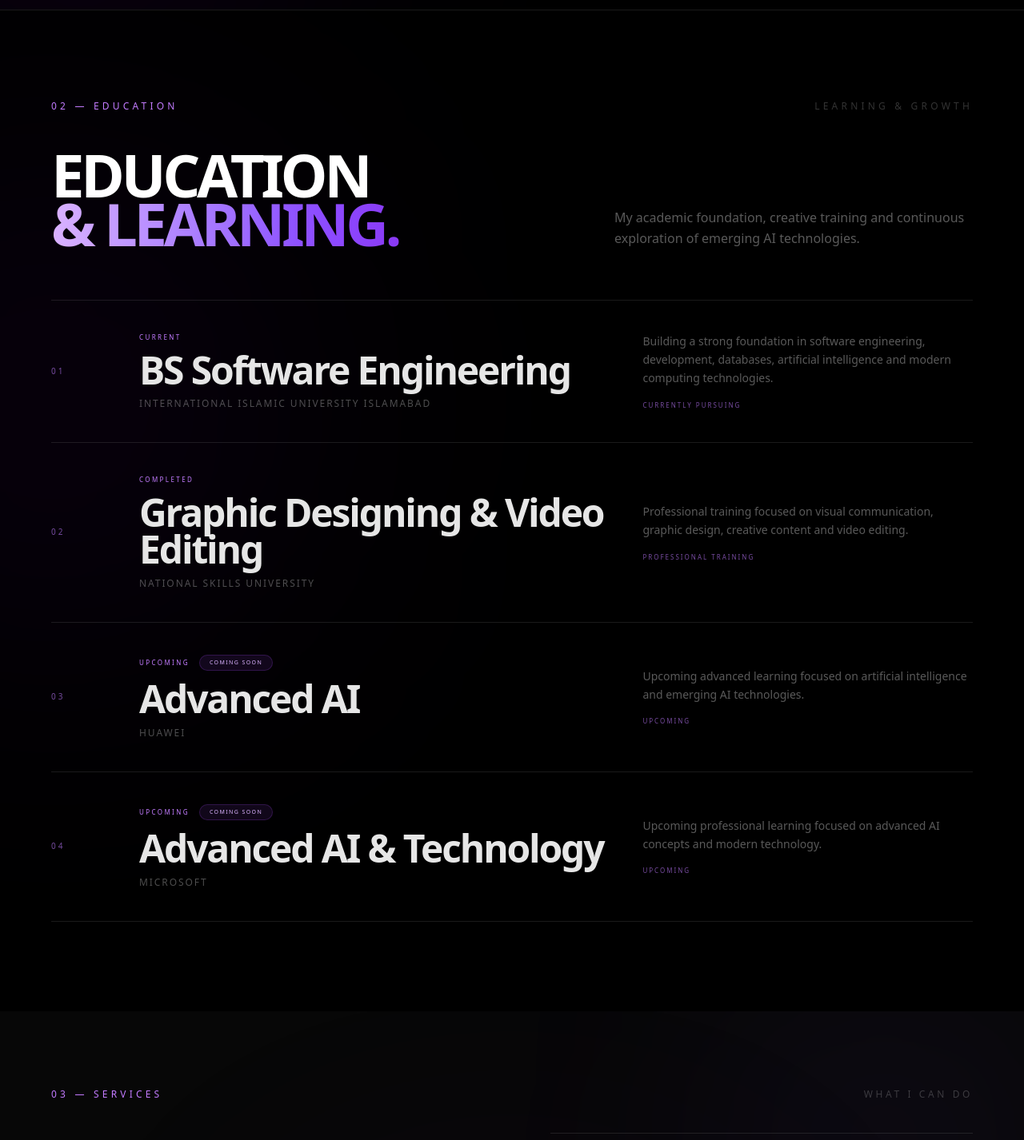
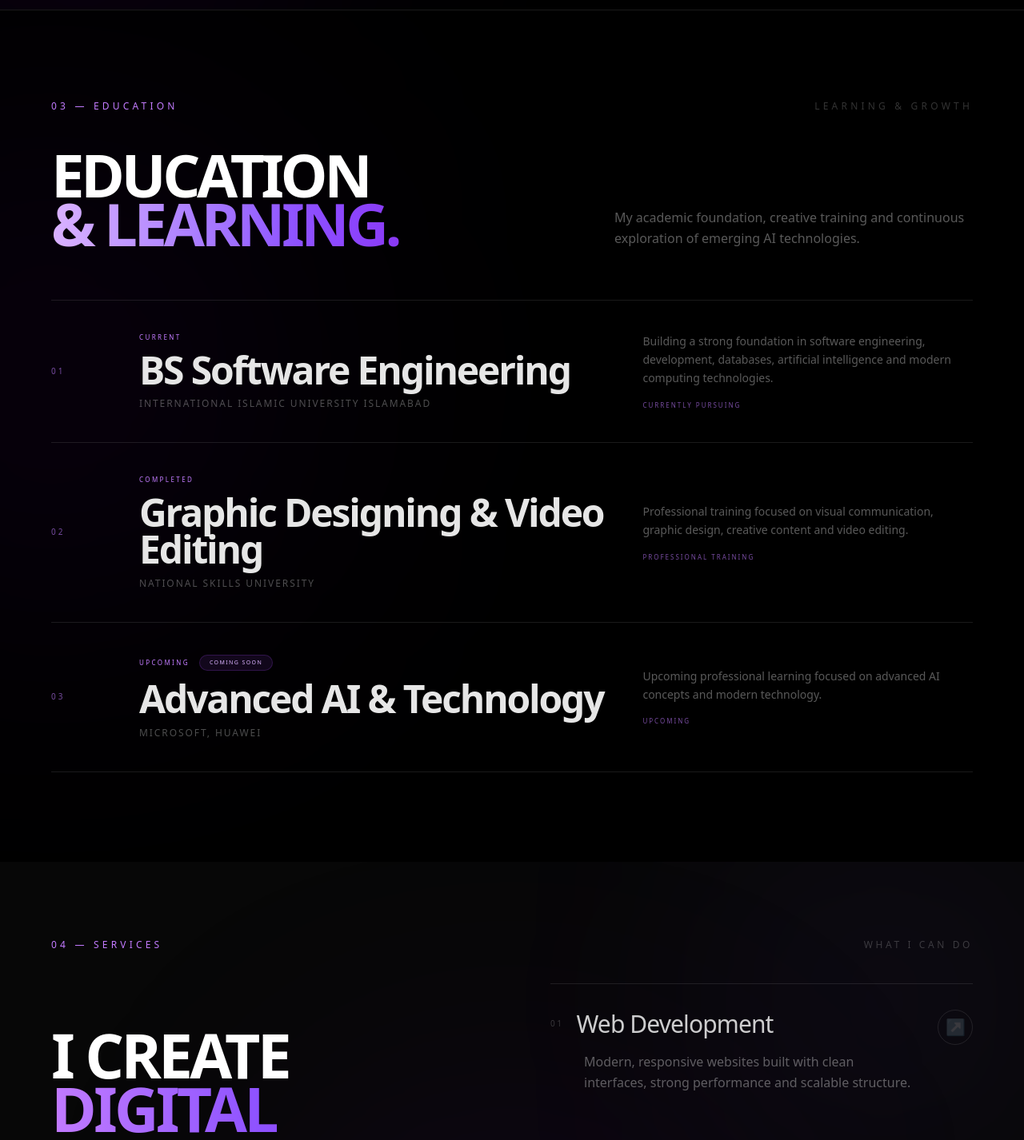
Before and after one commit to Tayyabasadaqat/Tayyaba_Sadaqat_Portfolio, a Next.js app: page / in a window 1280 px wide. Shown: the part 1780-3206 px from the top of the page at 80% size. Built offline with nearby package versions, Linux system fonts and the light colour scheme.

Commit message:
numbering and email set up

```diff
--- a/components/sections/Contact.jsx
+++ b/components/sections/Contact.jsx
@@ -39,9 +39,13 @@ ${formData.message}
 
     const body = buildMessage();
 
-    window.location.href = `mailto:arishtayb818@gmail.com?subject=${encodeURIComponent(
-      subject
-    )}&body=${encodeURIComponent(body)}`;
+    const gmailUrl =
+      `https://mail.google.com/mail/?view=cm&fs=1` +
+      `&to=${encodeURIComponent("arishtayb818@gmail.com")}` +
+      `&su=${encodeURIComponent(subject)}` +
+      `&body=${encodeURIComponent(body)}`;
+
+    window.open(gmailUrl, "_blank", "noopener,noreferrer");
   };
 
   const handleWhatsApp = () => {
@@ -49,10 +53,11 @@ ${formData.message}
 
     const phoneNumber = "923195679214";
 
-    window.open(
-      `https://wa.me/${phoneNumber}?text=${encodeURIComponent(body)}`,
-      "_blank"
-    );
+    const whatsappUrl = `https://wa.me/${phoneNumber}?text=${encodeURIComponent(
+      body
+    )}`;
+
+    window.open(whatsappUrl, "_blank", "noopener,noreferrer");
   };
 
   return (
@@ -120,7 +125,7 @@ ${formData.message}
           "
         >
           <span className="text-purple-400">
-            08 — Contact
+            09 — Contact
           </span>
 
           <span className="hidden text-white/20 sm:block">
@@ -246,13 +251,15 @@ ${formData.message}
                 text-white/35
               "
             >
-              Fill in the form and send it through email or WhatsApp.
+              Fill in the form and send it through Gmail or WhatsApp.
             </p>
 
             {/* Quick links */}
             <div className="mt-10 border-t border-white/10">
               <a
-                href="mailto:arishtayb818@gmail.com"
+                href="https://mail.google.com/mail/?view=cm&fs=1&to=arishtayb818%40gmail.com"
+                target="_blank"
+                rel="noreferrer"
                 className="
                   group
                   flex
@@ -575,7 +582,7 @@ ${formData.message}
                   hover:bg-purple-500
                 "
               >
-                Send Email
+                Open Gmail
 
                 <span
                   className="
@@ -639,7 +646,7 @@ ${formData.message}
                 text-white/20
               "
             >
-              Choose email or WhatsApp after filling the form.
+              Fill in the form, then choose Gmail or WhatsApp.
             </p>
           </motion.form>
         </div>
--- a/components/sections/CreativeWork.jsx
+++ b/components/sections/CreativeWork.jsx
@@ -84,7 +84,7 @@ export default function CreativeWork() {
                 sm:text-xs
               "
             >
-              07 — Creative Work
+              08 — Creative Work
             </p>
 
             <p
--- a/components/sections/Education.jsx
+++ b/components/sections/Education.jsx
@@ -21,20 +21,12 @@ const education = [
     description:
       "Professional training focused on visual communication, graphic design, creative content and video editing.",
   },
+
   {
     number: "03",
     type: "Upcoming",
-    title: "Advanced AI",
-    institution: "Huawei",
-    status: "Upcoming",
-    description:
-      "Upcoming advanced learning focused on artificial intelligence and emerging AI technologies.",
-  },
-  {
-    number: "04",
-    type: "Upcoming",
     title: "Advanced AI & Technology",
-    institution: "Microsoft",
+    institution: "Microsoft, Huawei",
     status: "Upcoming",
     description:
       "Upcoming professional learning focused on advanced AI concepts and modern technology.",
@@ -103,7 +95,7 @@ export default function Education() {
           "
         >
           <span className="text-purple-400">
-            02 — Education
+            03 — Education
           </span>
 
           <span className="hidden text-white/20 sm:block">
--- a/components/sections/Experience.jsx
+++ b/components/sections/Experience.jsx
@@ -191,7 +191,7 @@ export default function Experience() {
           "
         >
           <span className="text-purple-400">
-            05 — Experience
+            06 — Experience
           </span>
 
           <span className="hidden text-white/20 sm:block">
--- a/components/sections/Projects.jsx
+++ b/components/sections/Projects.jsx
@@ -353,7 +353,7 @@ export default function Projects() {
           "
         >
           <span className="text-purple-400">
-            04 — Projects
+            05 — Projects
           </span>
 
           <span className="hidden text-white/20 sm:block">
--- a/components/sections/Services.jsx
+++ b/components/sections/Services.jsx
@@ -110,7 +110,7 @@ export default function Services() {
               sm:text-xs
             "
           >
-            03 — Services
+            04 — Services
           </p>
 
           <p
--- a/components/sections/Skills.jsx
+++ b/components/sections/Skills.jsx
@@ -139,7 +139,7 @@ export default function Skills() {
           "
         >
           <span className="text-purple-400">
-            06 — Skills & Tools
+            07 — Skills & Tools
           </span>
 
           <span className="hidden text-white/20 sm:block">
```
